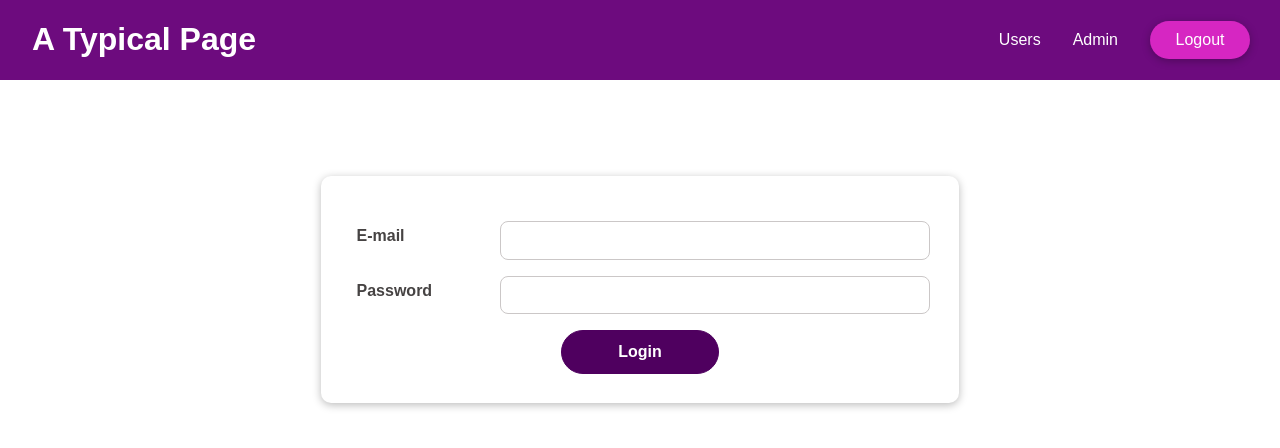
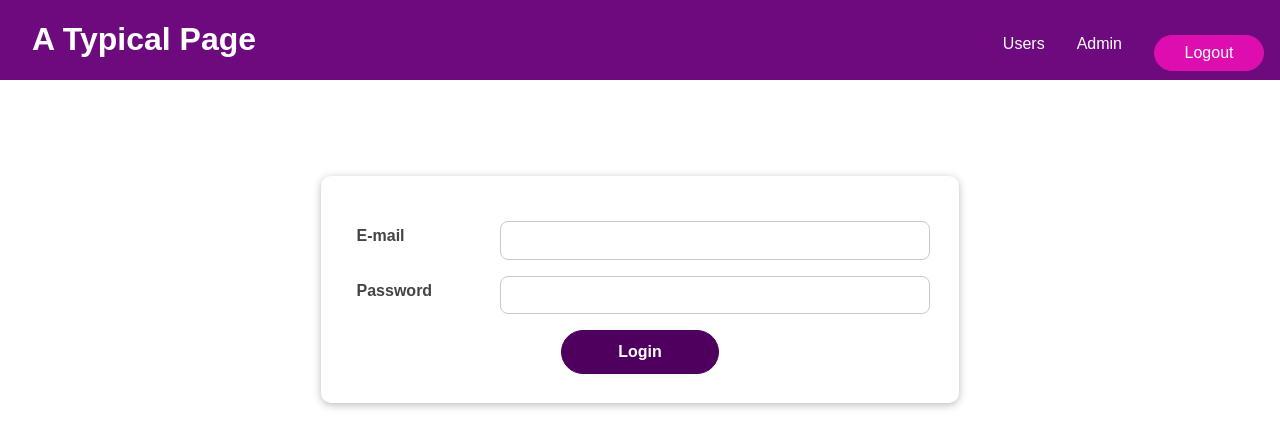
Before and after one commit to ogedengbewisdom/react_login_page, a React (Create React App) app: page / in a window 1280 px wide. Shown: the top 448 px of the page. Built offline with nearby package versions, Linux system fonts and the light colour scheme.

Commit message:
dynamic styling

```diff
--- a/src/components/MainHeader/NavBar.module.css
+++ b/src/components/MainHeader/NavBar.module.css
@@ -1,13 +1,8 @@
-nav ul li {
+/* .navBars .navBar li {
     display: inline-block;
     margin: 5px 30px 0 2px;
 }
 
-nav ul li a {
-    color: white;
-    text-decoration: none;
-
-}
 
 .but {
     background: rgb(214, 38, 194);
@@ -19,3 +14,61 @@ nav ul li a {
     font-size: medium;
     box-shadow: 0 2px 8px rgb(0,0,0,0.27);
 }
+
+
+ */
+
+/*
+ .navBars .navBar li a {
+    color: white;
+    text-decoration: none;
+
+}
+ .navBars ul {
+    list-style: none;
+    display: flex;
+ }
+
+ .navBars li {
+    margin: 0;
+    margin-left: 2rem;
+  } */
+
+.navBars ul {
+    display: flex;
+    justify-content: center;
+    list-style: none;
+
+}
+
+.navBars ul li {
+    margin: 1rem;
+    margin-top: 1.2rem;
+
+}
+
+.navBars ul li a {
+    color: white;
+    text-decoration: none;
+}
+
+.navBars ul li a:hover,
+.navBars ul li a:active {
+    color: #f3cafb;
+}
+
+.navBars button {
+    padding: 0.5rem 1.5rem;
+    border-radius: 30px;
+    width: 110px;
+    font-size: medium;
+    background: #dd0db0;
+    border: 1px solid #dd0db0;
+    color: white;
+}
+
+.navBars button:hover,
+.navBars button:active {
+    color: #f3cafb;
+    box-shadow: 0 2px 10px rgba(0,0,0,0.27);
+}
```
